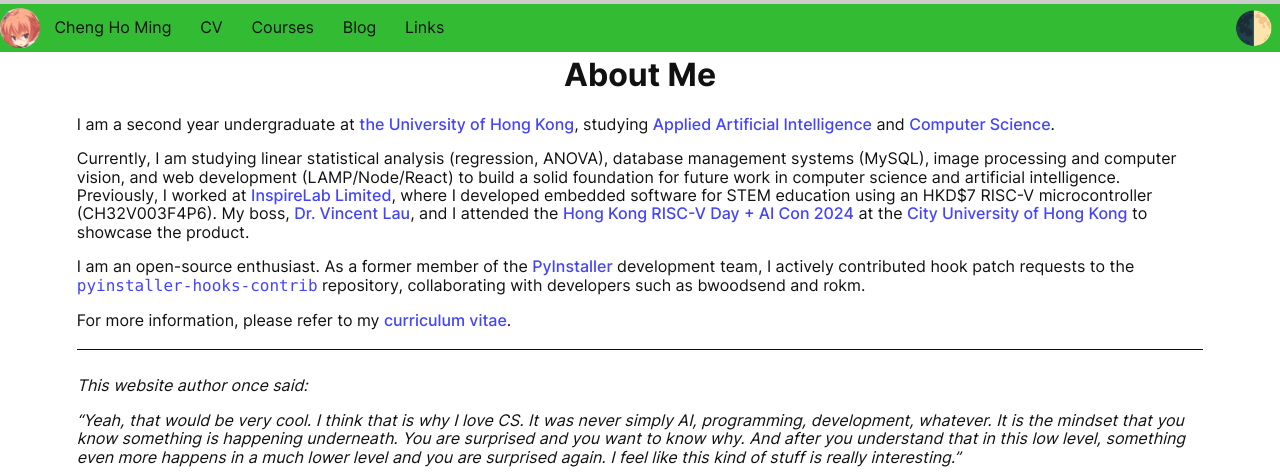
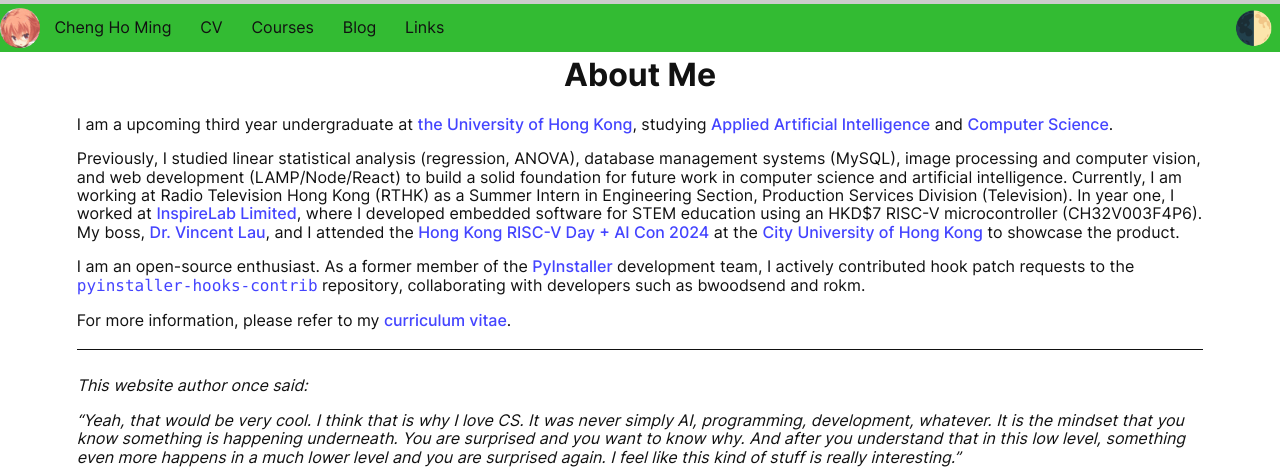
Before and after one commit to eric15342335/eric15342335.github.io, a Jekyll site: the page built from pages/index.html, in a window 1280 px wide and 900 px high, cut to the strip 0-473 px from the top of the window. Built offline with Jekyll 4.4.1, drawn with Linux system fonts in a browser that asks for light colours.

Commit message:
Misc metadata updates (am writing my CV updates)

```diff
--- a/_includes/head.html
+++ b/_includes/head.html
@@ -1,6 +1,7 @@
   <meta charset="UTF-8">
   <meta name="viewport" content="width=device-width, initial-scale=1.0">
   <link rel="icon" href="/favicon.ico">
+  <link rel="preload" href="/assets/font/Inter-latin.woff2" as="font" type="font/woff2" crossorigin>
   <link rel="manifest" href="/assets/manifest.json">
   <link rel="stylesheet" href="/lib/normalize.css">
   <link rel="stylesheet" href="/src/css/style.css">
--- a/package.json
+++ b/package.json
@@ -1,7 +1,10 @@
 {
   "devDependencies": {
     "@eslint/js": "^9.26.0",
+    "clean-css-cli": "^5.6.3",
     "eslint": "^9.26.0",
-    "globals": "^15.15.0"
+    "globals": "^15.15.0",
+    "html-minifier": "^4.0.0",
+    "terser": "^5.43.1"
   }
 }
--- a/pages/index.html
+++ b/pages/index.html
@@ -31,11 +31,11 @@
 <main>
   <article>
     <p>
-      I am a second year undergraduate at <a href="https://hku.hk">the University of Hong Kong</a>, studying <a href="https://saasweb.hku.hk/current/aai.php">Applied Artificial Intelligence</a> and <a href="https://cs.hku.hk">Computer Science</a>.
+      I am a upcoming third year undergraduate at <a href="https://hku.hk">the University of Hong Kong</a>, studying <a href="https://saasweb.hku.hk/current/aai.php">Applied Artificial Intelligence</a> and <a href="https://cs.hku.hk">Computer Science</a>.
     </p>
 
     <p>
-      Currently, I am studying linear statistical analysis (regression, ANOVA), database management systems (MySQL), image processing and computer vision, and web development (LAMP/Node/React) to build a solid foundation for future work in computer science and artificial intelligence. Previously, I worked at <a href="https://inspirelab.hk">InspireLab Limited</a>, where I developed embedded software for STEM education using an HKD$7 RISC-V microcontroller (CH32V003F4P6). My boss, <a href="https://www.hkucs.org/seminar/bio-vincent.htm">Dr. Vincent Lau</a>, and I attended the <a href="https://mp.weixin.qq.com/s/AU62LdSAO62kztfuiURXfg">Hong Kong RISC-V Day + AI Con 2024</a> at the <a href="https://www.cityu.edu.hk/">City University of Hong Kong</a> to showcase the product.
+      Previously, I studied linear statistical analysis (regression, ANOVA), database management systems (MySQL), image processing and computer vision, and web development (LAMP/Node/React) to build a solid foundation for future work in computer science and artificial intelligence. Currently, I am working at Radio Television Hong Kong (RTHK) as a Summer Intern in Engineering Section, Production Services Division (Television). In year one, I worked at <a href="https://inspirelab.hk">InspireLab Limited</a>, where I developed embedded software for STEM education using an HKD$7 RISC-V microcontroller (CH32V003F4P6). My boss, <a href="https://www.hkucs.org/seminar/bio-vincent.htm">Dr. Vincent Lau</a>, and I attended the <a href="https://mp.weixin.qq.com/s/AU62LdSAO62kztfuiURXfg">Hong Kong RISC-V Day + AI Con 2024</a> at the <a href="https://www.cityu.edu.hk/">City University of Hong Kong</a> to showcase the product.
     </p>
 
     <p>
--- a/pages/links.html
+++ b/pages/links.html
@@ -65,7 +65,10 @@
         <a href="/sitemap.xml" target="_blank" rel="noopener">Sitemap</a> (XML format)
       </li>
       <li>
-        <a href="https://hkuunicefclub.wixsite.com/official" target="_blank" rel="noopener">UNICEF Club at HKU</a> (I maintain this website)
+        <a href="https://hkuunicefclub.wixsite.com/official" target="_blank" rel="noopener">UNICEF Club at HKU</a> (I maintained this website before)
+      </li>
+      <li>
+        <a href="https://www.alphahku.page/" target="_blank" rel="noopener">ALPHA University Chapter at the University of Hong Kong</a> (I am maintaining this website)
       </li>
     </ul>
   </article>
```
